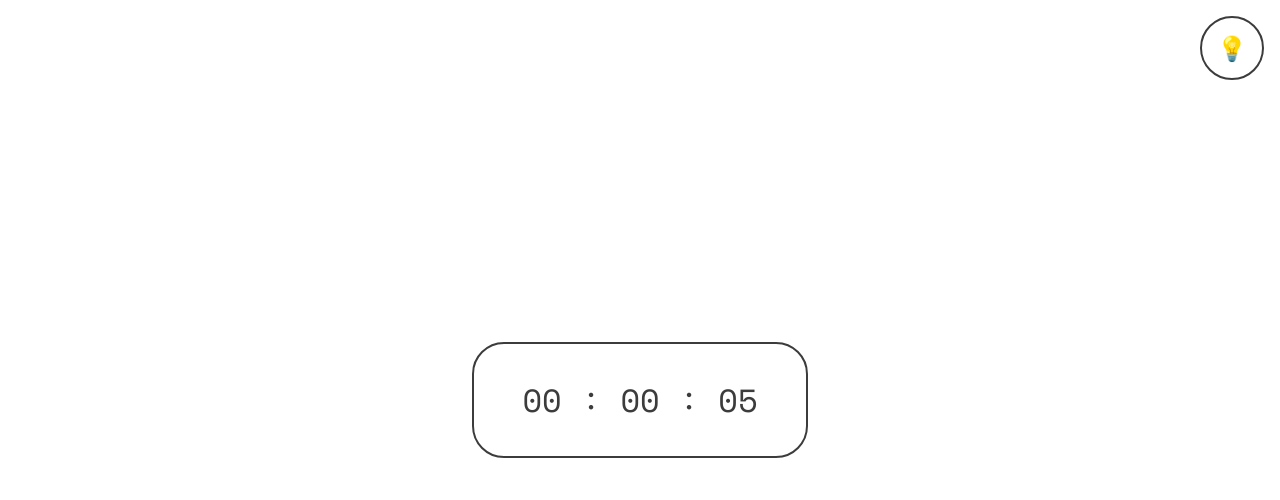
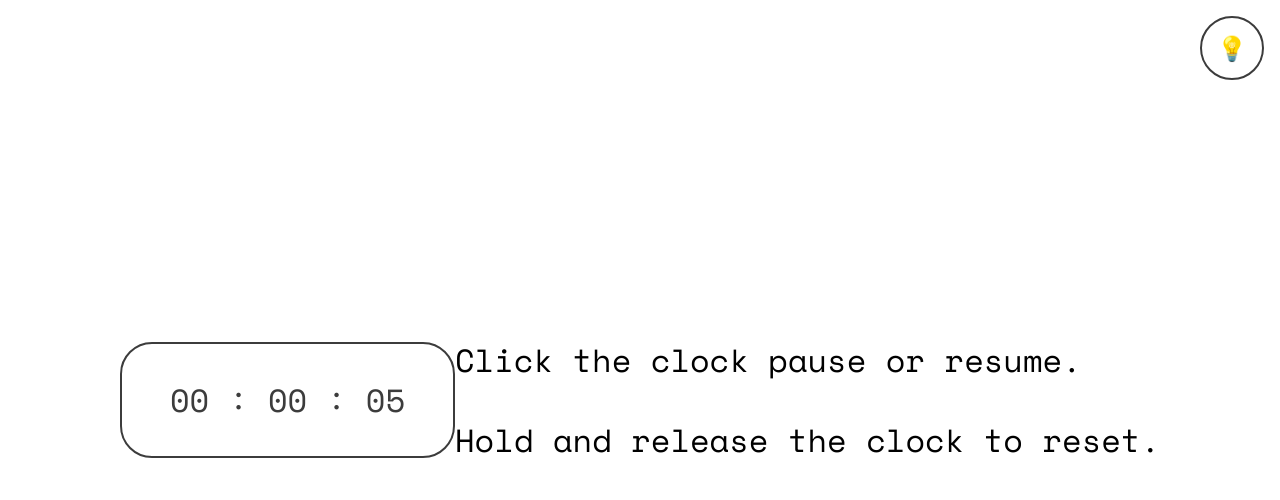
Before and after one commit to O-Kreator/Web-timer, a plain HTML site: page index.html in a window 1280 px wide. Drawn offline with nearby package versions, Linux system fonts and the light colour scheme.

Commit message:
feat description text in index.html

```diff
--- a/index.html
+++ b/index.html
@@ -21,7 +21,12 @@
           <span class="divider">:</span>
           <span id="timerTextSecond">00</span>
         </div>
+        <div id="timerFillRed"></div>
       </button>
+      <div id="description">
+        <p>Click the clock pause or resume.</p>
+        <p>Hold and release the clock to reset.</p>
+      </div>
     </main>
 
     <script src="./src/main.js"></script>
```
